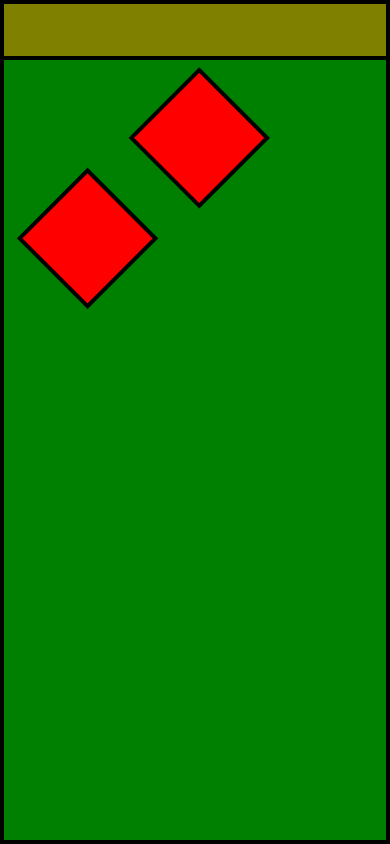
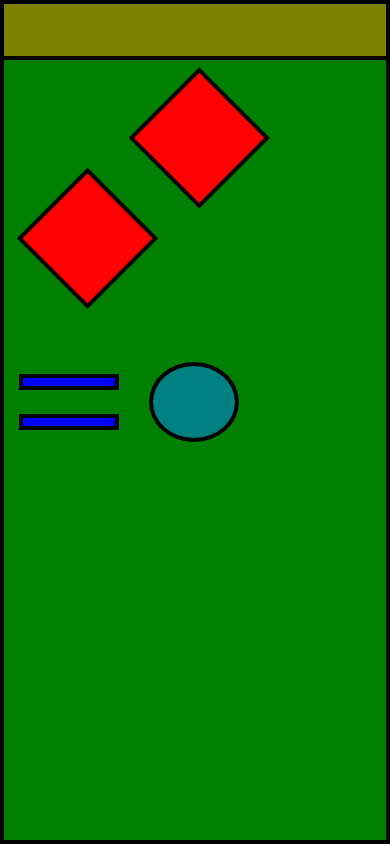
Before and after one commit to MsAgnieszka/Recruitment-task-OptimoDevelopment, a plain HTML site: page index.html in a window 390 px wide. Drawn offline with Linux system fonts and the light colour scheme.

Commit message:
Section with equal sign & circle for mobile done

```diff
--- a/index.html
+++ b/index.html
@@ -16,7 +16,13 @@
       <div class="left-square"></div>
       <div class="right-square"></div>
     </section>
-
+    <section class="equal-and-circle-container">
+      <div class="equal-sign">
+        <div class="equal-sign-top"></div>
+        <div class="equal-sign-bottom"></div>
+      </div>
+      <div class="circle"></div>
+    </section>
   </main>
 </body>
 
--- a/style.css
+++ b/style.css
@@ -54,3 +54,34 @@ body {
 .right-square {
   margin-top: .8em;
 }
+
+/* equal sign and circle section */
+.equal-and-circle-container{
+  display: flex;
+  justify-content: space-around;
+  margin-top: 18em;
+  width: 250px;
+  height: 80px;
+}
+.equal-sign{
+  display: flex;
+  flex-direction: column;
+  justify-content: space-around;
+  height: 100%;
+}
+
+.equal-sign-top,
+.equal-sign-bottom {
+  height: 16px;
+  width: 100px;
+  background-color: rgb(0, 0, 255);
+  border: 4px solid black;
+}
+
+.circle {
+  height: 100%;
+  width: 90px;
+  background-color: rgb(0, 128, 128);
+  border: 4px solid black;
+  border-radius: 50%;
+}
```
